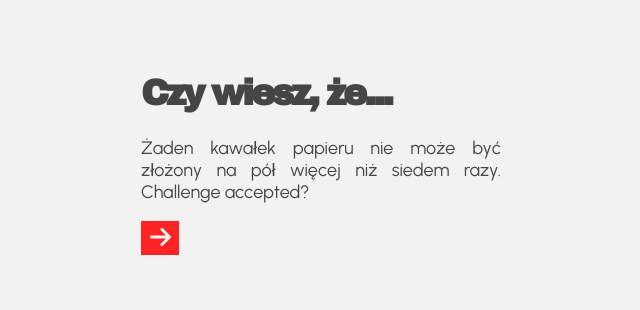
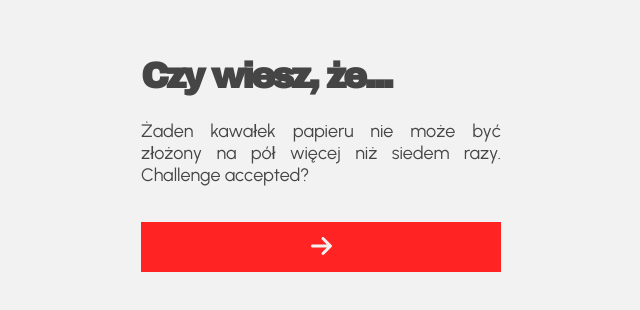
Before and after one commit to enowuigrek/Miejska-Ankieta, a React (Create React App) app: page /fact in a window 1280 px wide. Shown: the part 262-572 px from the top of the page, without its empty margins (319-959 px from the left). Built offline with nearby package versions, Linux system fonts and the light colour scheme; some icons are missing.

Commit message:
change next button style

```diff
--- a/src/components/Fact.jsx
+++ b/src/components/Fact.jsx
@@ -22,14 +22,14 @@ const Fact = () => {
         <div className='fact-container'>
             <h1>Czy wiesz, że...</h1>
             <p className='fact-text'>{fact}</p>
-            <button className='next'>
-                <Link to='/social_media'>
+            <Link to='/social_media'>
+                <button>
                     <FontAwesomeIcon
                         icon={faArrowRight}
                         className='fa-icon icon-next'
                     />
-                </Link>
-            </button>
+                </button>
+            </Link>
         </div>
     );
 };
--- a/src/components/Fact.scss
+++ b/src/components/Fact.scss
@@ -1,16 +1,7 @@
 .fact-container {
     width: 360px;
     align-items: center;
-}
-
-.next {
-    display: block;
-    width: auto;
-    display: flex;
-    align-items: center;
-    justify-content: center;
-    padding: 4px;
-    width: 38px;
+    justify-content: space-between;
 }
 
 .icon-next {
```
